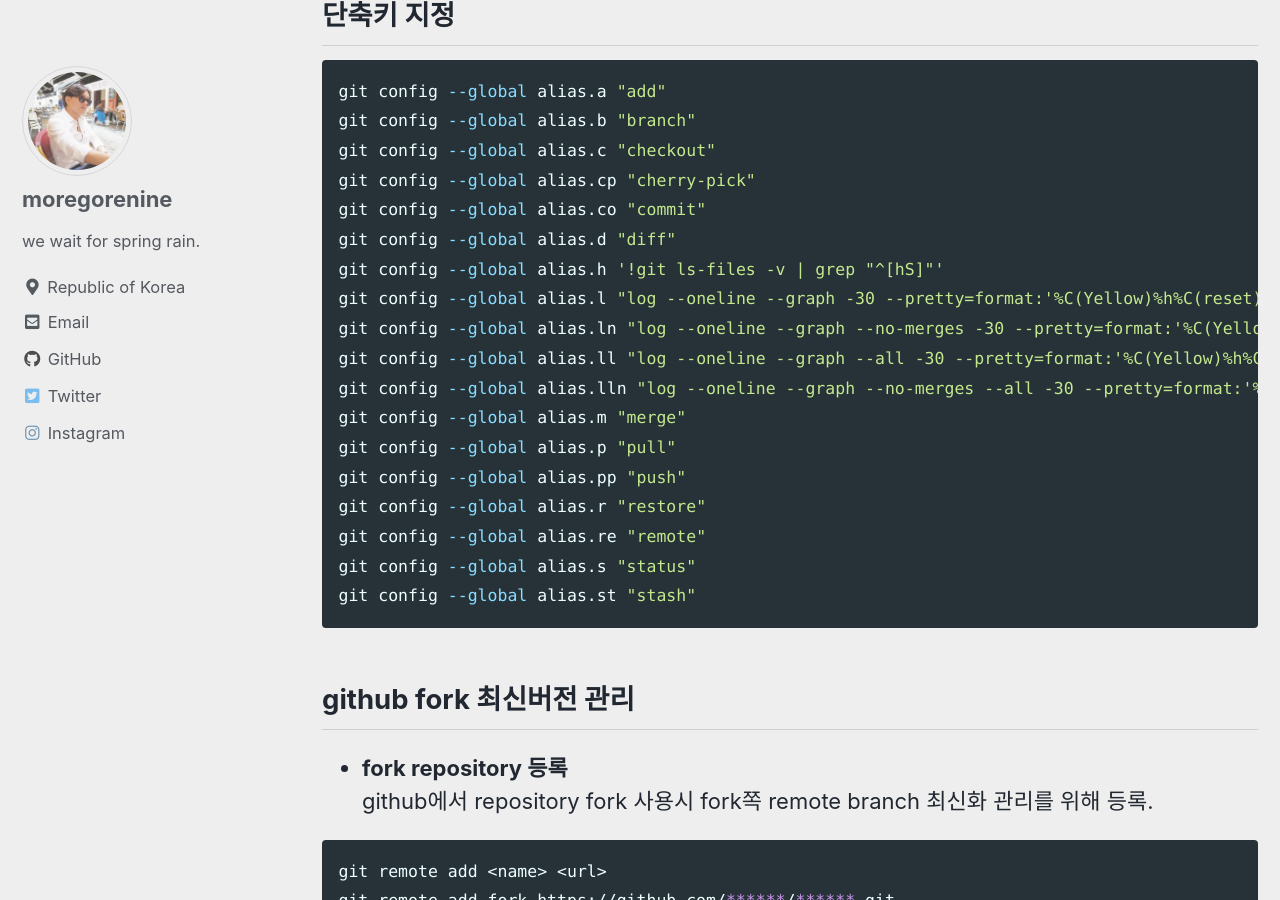
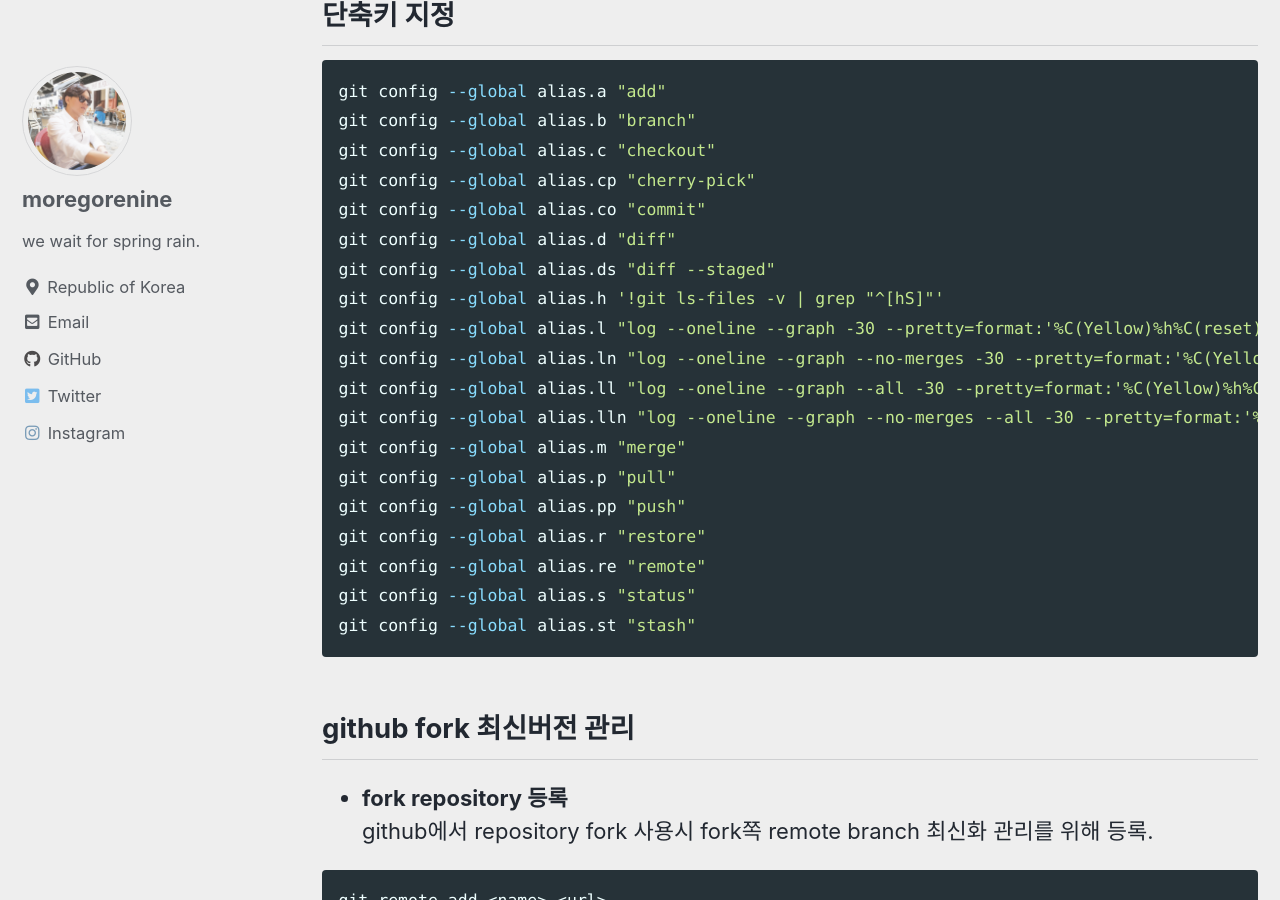
Before and after one commit to moregorenine/moregorenine.github.io, a Jekyll site: the page built from _posts/git/2021-7-1-git.md, in a window 1280 px wide and 900 px high, scrolled down 821 px. Built offline with Jekyll 4.4.1, drawn with Linux system fonts in a browser that asks for light colours; cached includes are drawn as plain includes; comment, search, counter and statistics services are not loaded.

Commit message:
Update 2021-7-1-git.md

```diff
--- a/_posts/git/2021-7-1-git.md
+++ b/_posts/git/2021-7-1-git.md
@@ -18,6 +18,7 @@ git config --global alias.c "checkout"
 git config --global alias.cp "cherry-pick"
 git config --global alias.co "commit"
 git config --global alias.d "diff"
+git config --global alias.ds "diff --staged"
 git config --global alias.h '!git ls-files -v | grep "^[hS]"'
 git config --global alias.l "log --oneline --graph -30 --pretty=format:'%C(Yellow)%h%C(reset) %s %C(auto)%d%C(reset) %C(dim white)%an%C(reset) %C(dim cyan)%ci%C(reset)'"
 git config --global alias.ln "log --oneline --graph --no-merges -30 --pretty=format:'%C(Yellow)%h%C(reset) %s %C(auto)%d%C(reset) %C(dim white)%an%C(reset) %C(dim cyan)%ci%C(reset)'"
```
